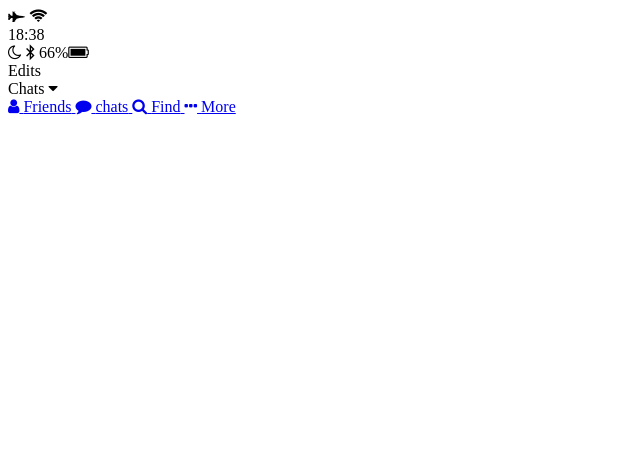
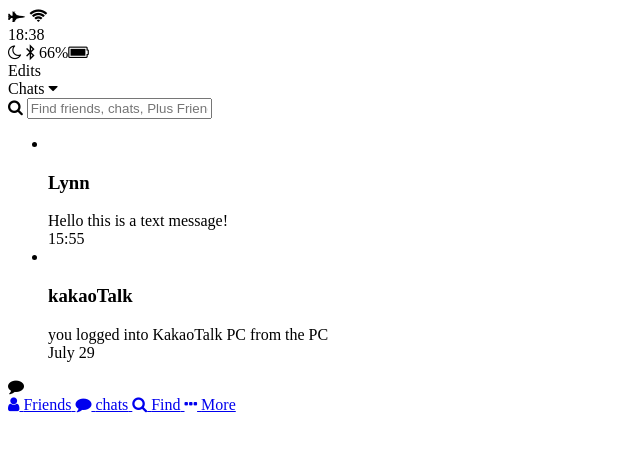
Before and after one commit to kelvin4191/kakao-clone, a plain HTML site: page chats.html in a window 1280 px wide. Shown: the whole page, without its empty margins (0-640 px from the left). Drawn offline with Linux system fonts and the light colour scheme.

Commit message:
chats is done

```diff
--- a/chats.html
+++ b/chats.html
@@ -12,6 +12,7 @@
 
 <body>
   <header>
+
     <div class="header-top">
       <div class="header_column">
         <i class="fa fa-fighter-jet"></i>
@@ -36,6 +37,45 @@
     </div>
     </div>
   </header>
+  <main class="chats">
+    <div class="search-bar">
+      <i class="fa fa-search"></i>
+      <input type="text" placeholder="Find friends, chats, Plus Friends">
+    </div>
+    <ul class="chats_list">
+      <li class="chats_chat">
+        <div class="chat_content">
+          <img src="" alt="">
+          <div class="chat_preview">
+            <h3 class="chat_user">
+              Lynn
+            </h3>
+            <span class="chat_last-message">Hello this is a text message! </span>
+          </div>
+        </div>
+        <span class="chat_date-time">
+          15:55
+        </span>
+      </li>
+      <li class="chats_chat">
+        <div class="chat_content">
+          <img src="" alt="">
+          <div class="chat_preview">
+            <h3 class="chat_user">
+             kakaoTalk
+            </h3>
+            <span class="chat_last-message">you logged into KakaoTalk PC from the PC</span>
+          </div>
+        </div>
+        <span class="chat_date-time">
+          July 29
+        </span>
+      </li>
+    </ul>
+    <div class="chat-btn">
+      <i class="fa fa-comment"></i>
+    </div>
+  </main>
   <nav class="tap-bar">
     <a href="index.html" class="tap-bar_tab">
     <i class="fa fa-user"></i>
```
Also changed, not shown: index.html (+43 -0 lines).
